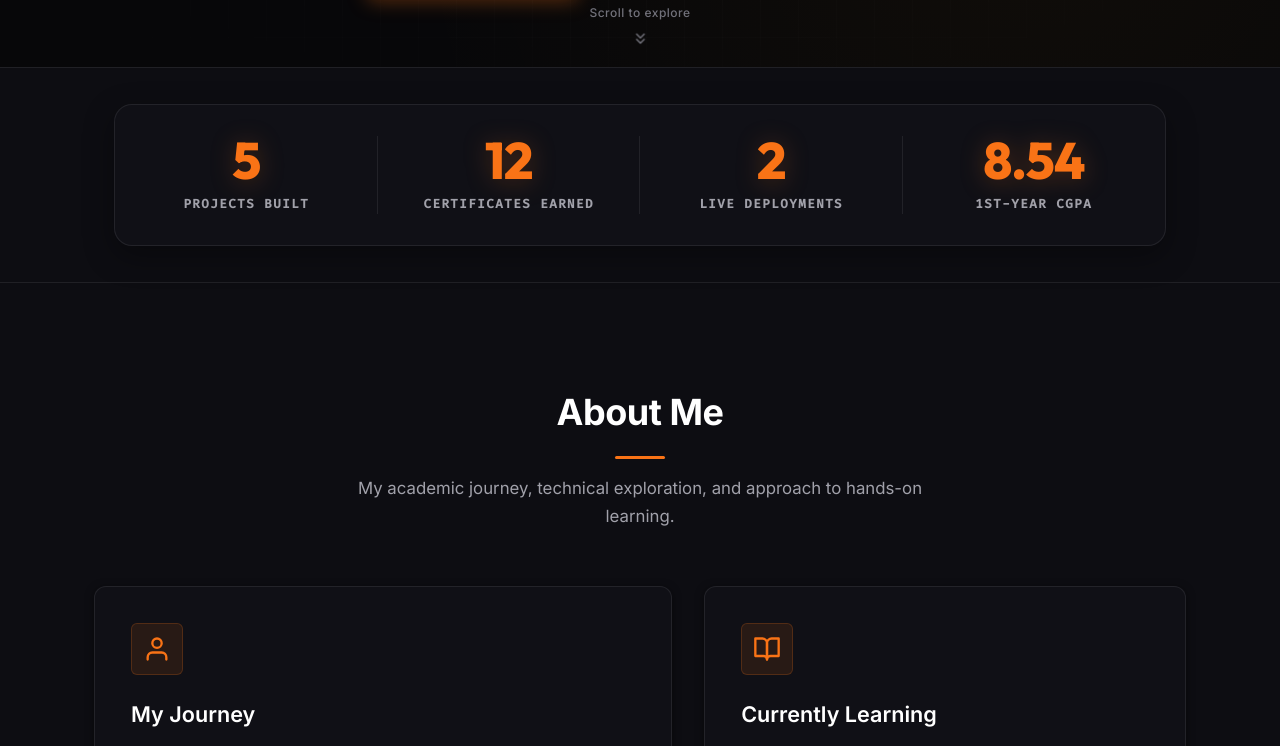
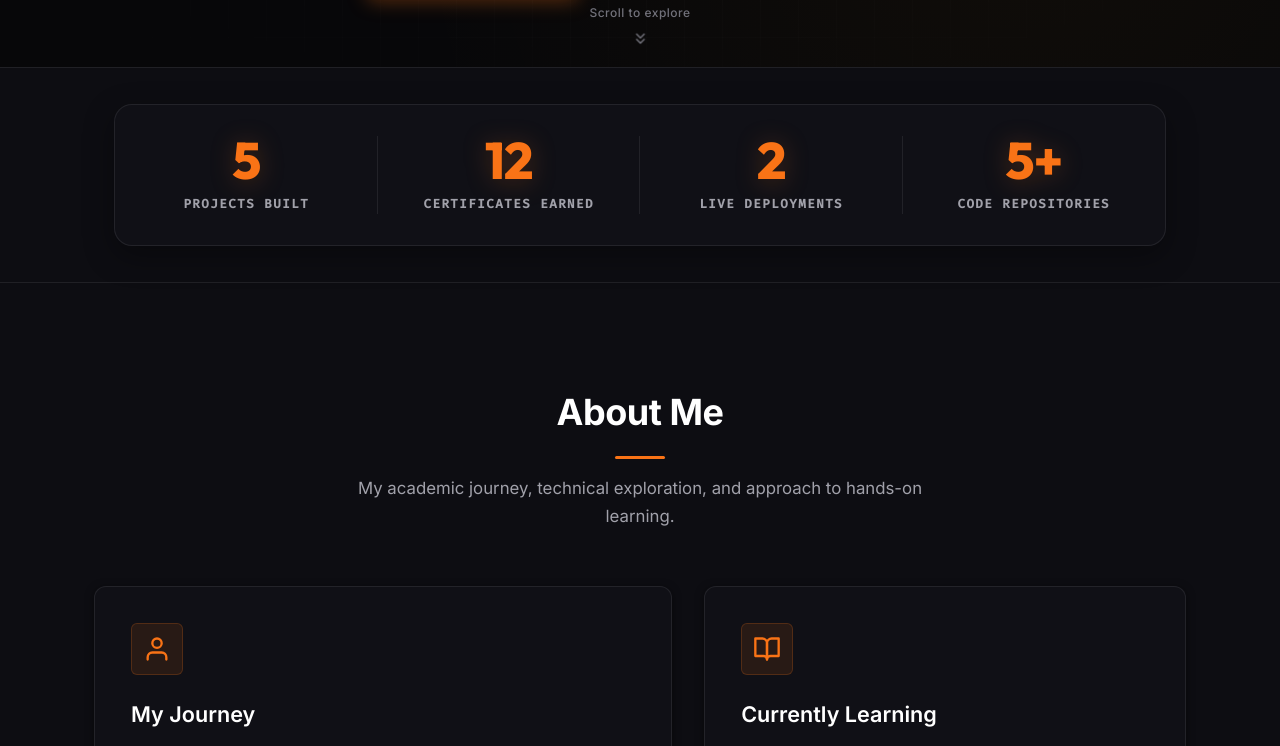
Before and after one commit to karan-rajput872/Portfolio, a website: page index.html in a window 1280 px wide. Shown: the part 837-1583 px from the top of the page. Drawn offline with Linux system fonts and the light colour scheme.

Commit message:
feat(portfolio): remove CGPA criteria and add Code Repositories highlight

```diff
--- a/index.html
+++ b/index.html
@@ -152,11 +152,11 @@
                         </div>
                         <span class="stat-label">LIVE DEPLOYMENTS</span>
                     </div>
-                    <div class="stat-col" data-target="8.54" data-decimals="2">
+                    <div class="stat-col" data-target="5" data-suffix="+">
                         <div class="stat-number-box">
-                            <span class="stat-number" id="statCgpa">8.54</span>
+                            <span class="stat-number" id="statRepos">5+</span>
                         </div>
-                        <span class="stat-label">1ST-YEAR CGPA</span>
+                        <span class="stat-label">CODE REPOSITORIES</span>
                     </div>
                 </div>
             </div>
--- a/script.js
+++ b/script.js
@@ -78,12 +78,12 @@ const portfolioData = {
             description: "Verified live project demo deployments (FindIt, CLICKBAIT)"
         },
         {
-            id: "cgpa",
-            label: "1ST-YEAR CGPA",
-            value: 8.54,
-            displayValue: "8.54",
-            decimals: 2,
-            description: "B.Tech Computer Science Engineering at KIIT"
+            id: "repositories",
+            label: "CODE REPOSITORIES",
+            value: 5,
+            suffix: "+",
+            displayValue: "5+",
+            description: "Active repositories and open-source project codebases"
         }
     ],
 
@@ -92,7 +92,7 @@ const portfolioData = {
     // ----------------------------------------------------------------------
     resume: {
         headline: "Computer Science Engineering Student | AI & ML Enthusiast",
-        summary: "Computer Science Engineering undergraduate (B.Tech 2nd Year) at KIIT with a strong academic record (8.54 1st-Year CGPA) and a dedicated focus on Artificial Intelligence and Machine Learning. Building a solid foundation in programming, data structures, and web development, complemented by practical hackathon and project exposure including backend cryptography and digital communication verification in Smart India Hackathon 2026 Internal Round. Committed to continuous technical growth demonstrated through certified learning in programming, cloud foundations, and cybersecurity.",
+        summary: "Computer Science Engineering undergraduate (B.Tech 2nd Year) at KIIT with a dedicated focus on Artificial Intelligence and Machine Learning. Building a solid foundation in programming, data structures, and web development, complemented by practical hackathon and project exposure including backend cryptography and digital communication verification in Smart India Hackathon 2026 Internal Round. Committed to continuous technical growth demonstrated through certified learning in programming, cloud foundations, and cybersecurity.",
         languages: [
             "English",
             "Hindi"
@@ -493,8 +493,6 @@ const portfolioData = {
             academicYear: "2nd Year",
             startYear: "2025",
             expectedGraduation: "2029",
-            cgpa: "8.54",
-            cgpaLabel: "1st-Year CGPA",
             coursework: [
                 "Probability and Statistics (PS)",
                 "Data Structures (DS)",
@@ -621,17 +619,17 @@ function renderStats() {
     const projectCount = (portfolioData.projects || []).length || 5;
     const certCount = (portfolioData.certifications || []).length || 12;
     const liveDeployments = (portfolioData.projects || []).filter(p => p.liveUrl && p.liveUrl.trim() !== '' && p.liveUrl !== '#').length || 2;
-    const academicCgpa = parseFloat(portfolioData.education && portfolioData.education[0] ? portfolioData.education[0].cgpa : 8.54) || 8.54;
+    const repoCount = 5;
 
     const statsList = portfolioData.stats || [
         { label: "PROJECTS BUILT", value: projectCount, displayValue: String(projectCount) },
         { label: "CERTIFICATES EARNED", value: certCount, displayValue: String(certCount) },
         { label: "LIVE DEPLOYMENTS", value: liveDeployments, displayValue: String(liveDeployments) },
-        { label: "1ST-YEAR CGPA", value: academicCgpa, displayValue: academicCgpa.toFixed(2), decimals: 2 }
+        { label: "CODE REPOSITORIES", value: repoCount, suffix: "+", displayValue: `${repoCount}+` }
     ];
 
     container.innerHTML = statsList.map(s => `
-        <div class="stat-col" data-target="${s.value}" ${s.decimals ? `data-decimals="${s.decimals}"` : ''}>
+        <div class="stat-col" data-target="${s.value}" ${s.suffix ? `data-suffix="${s.suffix}"` : ''} ${s.decimals ? `data-decimals="${s.decimals}"` : ''}>
             <div class="stat-number-box">
                 <span class="stat-number" data-value="${s.value}">${s.displayValue}</span>
             </div>
@@ -675,6 +673,9 @@ function initStatsAnimation() {
                     const decimals = parentCol && parentCol.hasAttribute('data-decimals')
                         ? parseInt(parentCol.getAttribute('data-decimals'), 10)
                         : 0;
+                    const suffix = parentCol && parentCol.hasAttribute('data-suffix')
+                        ? parentCol.getAttribute('data-suffix')
+                        : '';
 
                     const duration = 1400; // ms
                     const startTime = performance.now();
@@ -685,13 +686,14 @@ function initStatsAnimation() {
                         // Ease-out cubic curve: 1 - (1 - p)^3
                         const easeOut = 1 - Math.pow(1 - progress, 3);
                         const current = easeOut * target;
-
-                        el.textContent = decimals > 0 ? current.toFixed(decimals) : Math.floor(current).toString();
+                        const formatted = (decimals > 0 ? current.toFixed(decimals) : Math.floor(current).toString()) + suffix;
+
+                        el.textContent = formatted;
 
                         if (progress < 1) {
                             requestAnimationFrame(update);
                         } else {
-                            el.textContent = decimals > 0 ? target.toFixed(decimals) : target.toString();
+                            el.textContent = (decimals > 0 ? target.toFixed(decimals) : target.toString()) + suffix;
                         }
                     }
 
@@ -1209,14 +1211,6 @@ function renderEducation() {
             // Status: "2nd Year • Currently Pursuing"
             const statusText = [edu.academicYear, edu.status].filter(Boolean).join(' • ');
 
-            // CGPA Badge: "1st-Year CGPA: 8.54"
-            const cgpaBadge = (edu.cgpa && edu.cgpaLabel)
-                ? `<span class="edu-cgpa-badge">
-                    <svg width="14" height="14" viewBox="0 0 24 24" fill="none" stroke="currentColor" stroke-width="2.5" stroke-linecap="round" stroke-linejoin="round" aria-hidden="true"><polyline points="20 6 9 17 4 12"></polyline></svg>
-                    ${edu.cgpaLabel}: ${edu.cgpa}
-                   </span>`
-                : '';
-
             // Coursework Subsection: "Current Coursework"
             const courseworkHtml = (edu.coursework && edu.coursework.length > 0)
                 ? `
@@ -1244,10 +1238,9 @@ function renderEducation() {
                             ${duration ? `<span class="edu-period">${duration}</span>` : ''}
                         </div>
 
-                        ${(statusText || cgpaBadge) ? `
+                        ${statusText ? `
                             <div class="edu-badges-row">
-                                ${statusText ? `<span class="edu-status-badge">${statusText}</span>` : ''}
-                                ${cgpaBadge}
+                                <span class="edu-status-badge">${statusText}</span>
                             </div>
                         ` : ''}
 
@@ -1792,7 +1785,7 @@ function renderResume() {
                             </div>
                             <div class="resume-entry-right">
                                 <span class="resume-entry-date">${escapeHTML(btech.startYear)} &ndash; ${escapeHTML(btech.expectedGraduation)}</span>
-                                <span class="resume-highlight-badge">${escapeHTML(btech.cgpaLabel)}: ${escapeHTML(btech.cgpa)}</span>
+                                <span class="resume-highlight-badge">${escapeHTML(btech.academicYear || "2nd Year")}</span>
                             </div>
                         </div>
                     </div>
```
